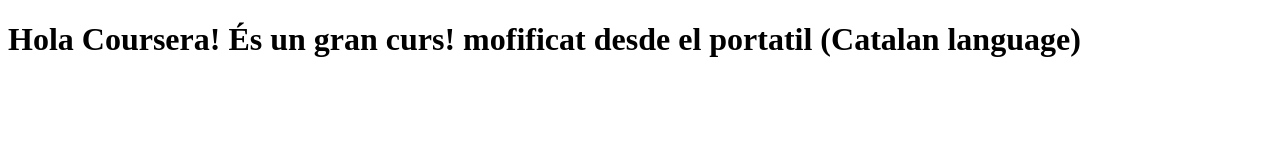
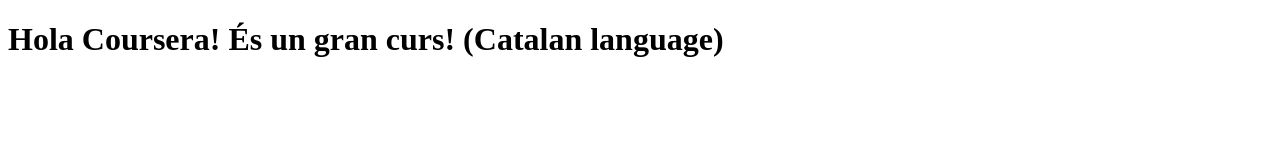
Before and after one commit to Carlosgaba/cousera-test, a plain HTML site: page site/index.html in a window 1280 px wide. Drawn offline with Linux system fonts and the light colour scheme.

```diff
--- a/site/index.html
+++ b/site/index.html
@@ -6,6 +6,6 @@
 	<title>Hola Coursera!</title>
 </head>
 <body>
-<h1>Hola Coursera! És un gran curs! mofificat desde el portatil (Catalan language)</h1>
+<h1>Hola Coursera! És un gran curs! (Catalan language)</h1>
 </body>
 </html>
```
